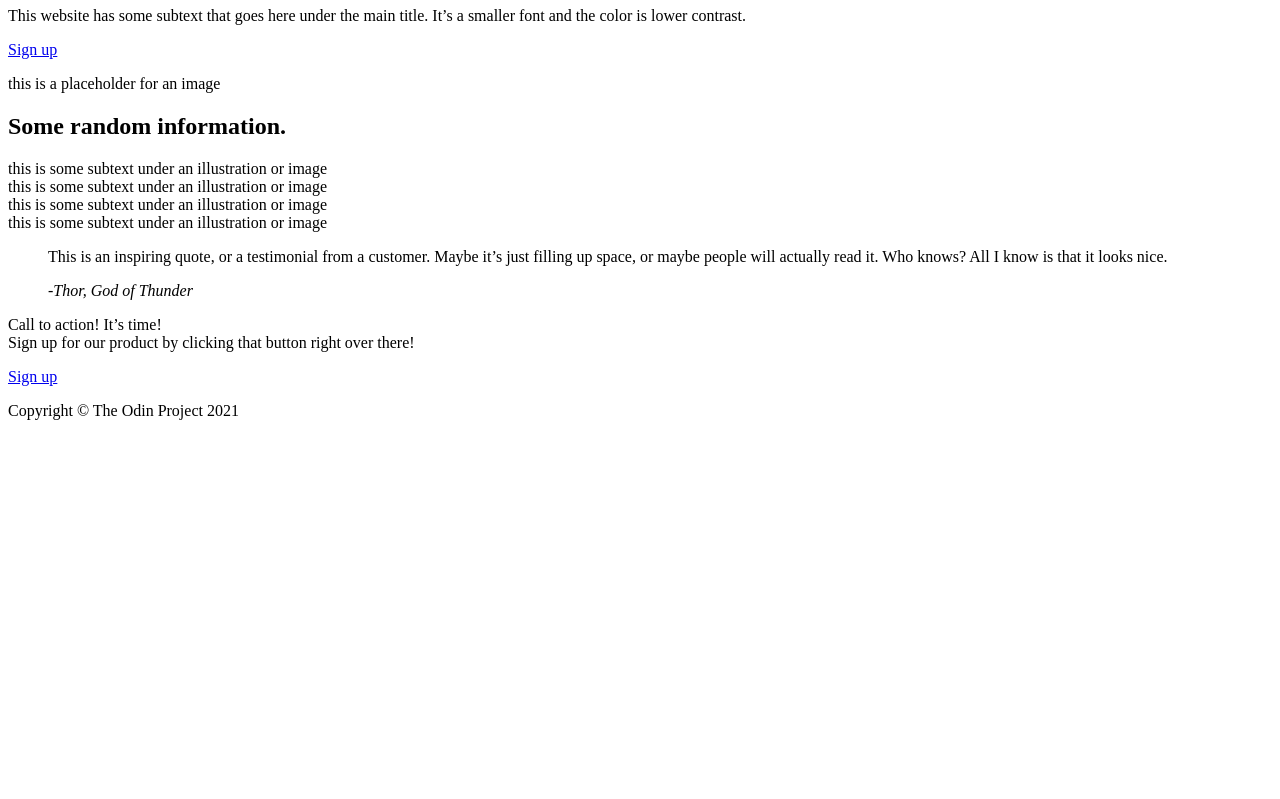
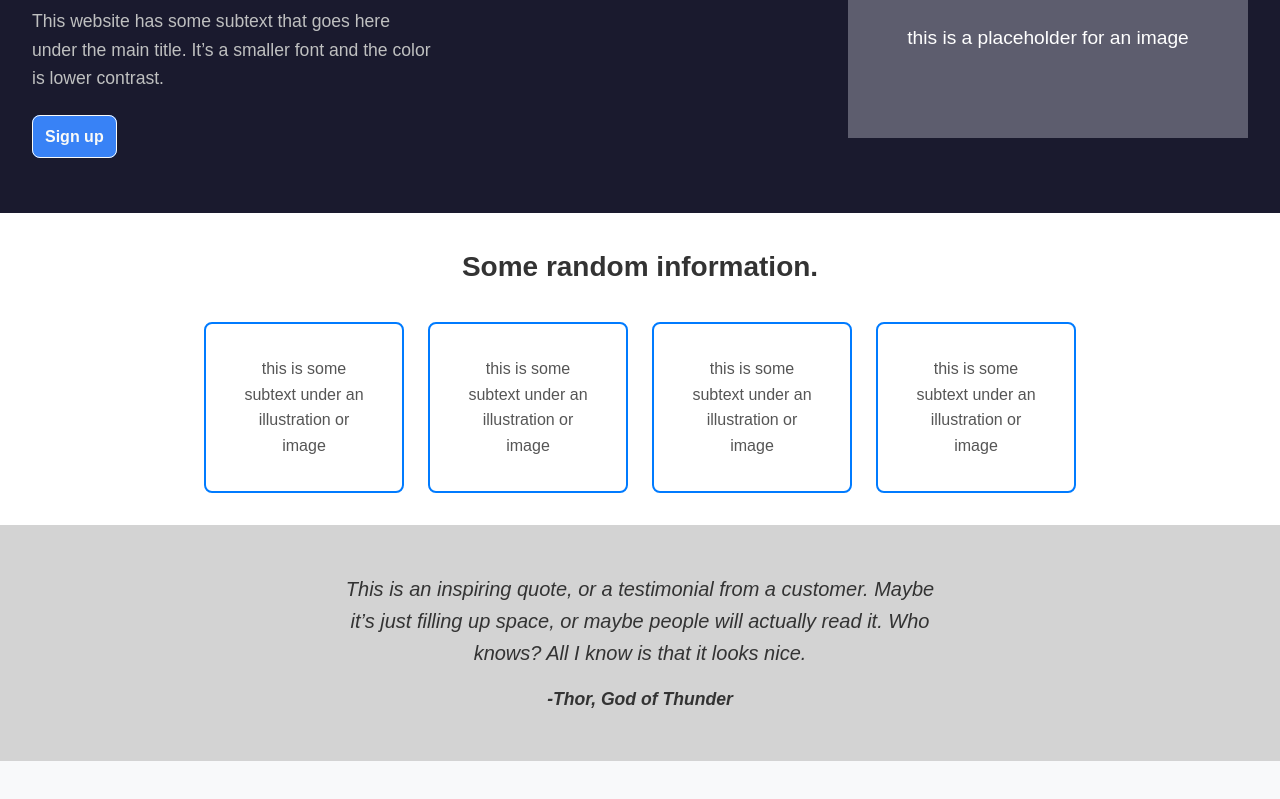
Before and after one commit to Buddydog84/Product-page, a plain HTML site: page index.html in a window 1280 px wide. Shown: the part 207-1006 px from the top of the page. Before the commit the page ends 800 px from the top, so only its background shows below. Drawn offline with Linux system fonts and the light colour scheme.

Commit message:
index.html

```diff
--- a/index.html
+++ b/index.html
@@ -4,7 +4,7 @@
   <meta charset="UTF-8">
   <meta name="viewport" content="width=device-width, initial-scale=1.0">
   <title>Landing Page</title>
-  <link rel="stylesheet" href="productpage.css">
+  <link rel="stylesheet" href="style.css">
 </head>
 <body>
   <header>
```
